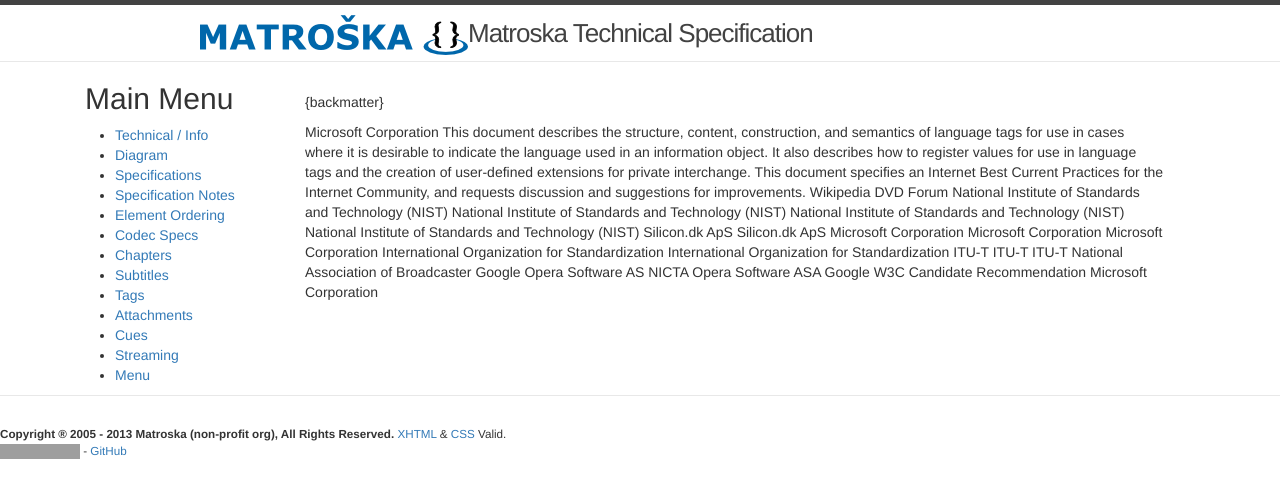
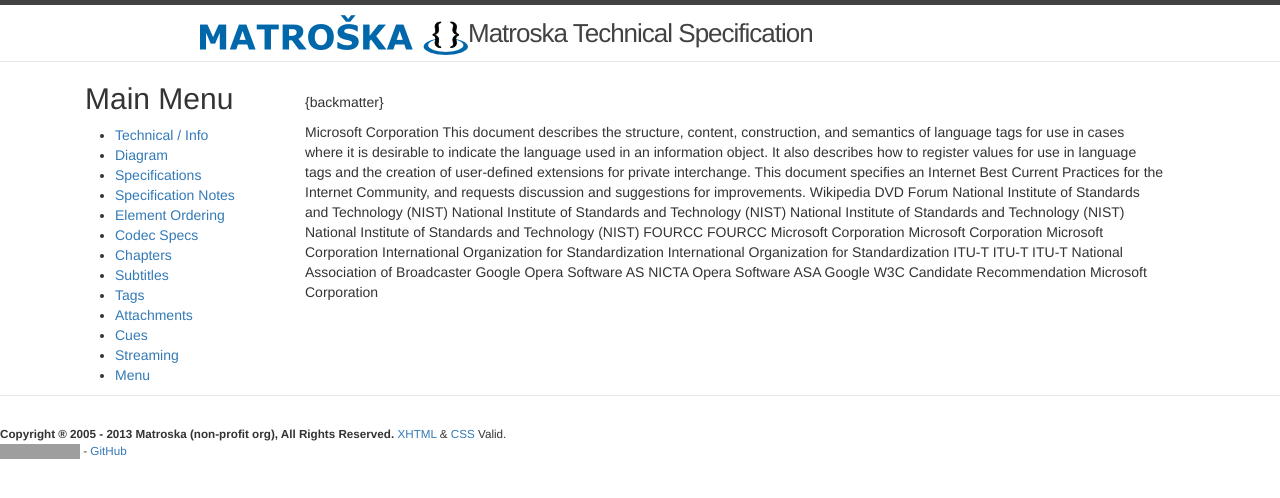
Before and after one commit to ietf-wg-cellar/matroska-specification, a Jekyll site: the page built from rfc_backmatter_matroska.md, in a window 1280 px wide. Shown: the top 498 px of the page. Built offline with Jekyll 4.4.1, drawn with Linux system fonts in a browser that asks for light colours; our own code applies the rules of GitHub Pages for plain Markdown files; grey boxes are pictures that could not be loaded.

Commit message:
use literral title for the fourcc.org archives

```diff
--- a/rfc_backmatter_matroska.md
+++ b/rfc_backmatter_matroska.md
@@ -106,15 +106,15 @@
 
 <reference anchor="FourCC-RGB" target="https://web.archive.org/web/20160609214806/https://www.fourcc.org/rgb.php">
   <front>
-    <title>RGB Pixel Format FourCCs</title>
-    <author><organization>Silicon.dk ApS</organization></author>
+    <title>RGB pixel formats</title>
+    <author><organization>FOURCC</organization></author>
   </front>
 </reference>
 
 <reference anchor="FourCC-YUV" target="https://web.archive.org/web/20160609214806/https://www.fourcc.org/yuv.php">
   <front>
-    <title>YUV Pixel Format FourCCs</title>
-    <author><organization>Silicon.dk ApS</organization></author>
+    <title>YUV pixel formats</title>
+    <author><organization>FOURCC</organization></author>
   </front>
 </reference>
 
```
